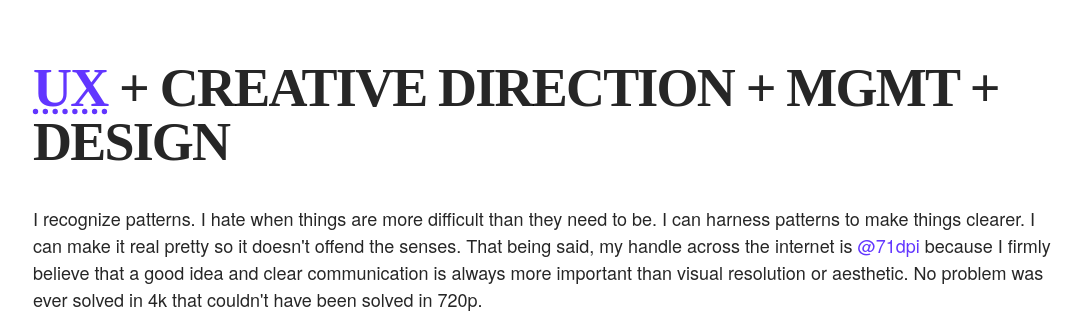
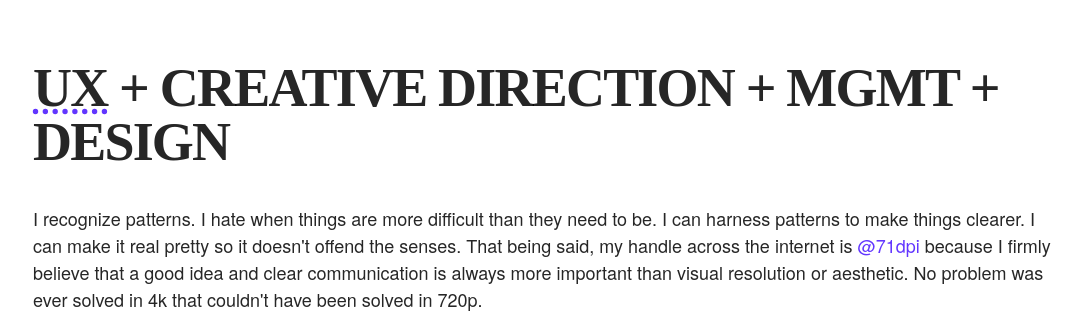
Before and after one commit to 71dpi/alex, a PHP site: page / in a window 1280 px wide. Shown: the part 101-416 px from the top of the page, without its empty margins (95-1177 px from the left). Run offline with PHP 8.4, Linux system fonts and the light colour scheme.

Commit message:
abbr styling for fun

```diff
--- a/style.css
+++ b/style.css
@@ -48,7 +48,7 @@ li {
   line-height: 1.5rem;
 }
 abbr {
-  color: #6236ff;
+  text-decoration-color: #6236ff;
 }
 
 a,
```
